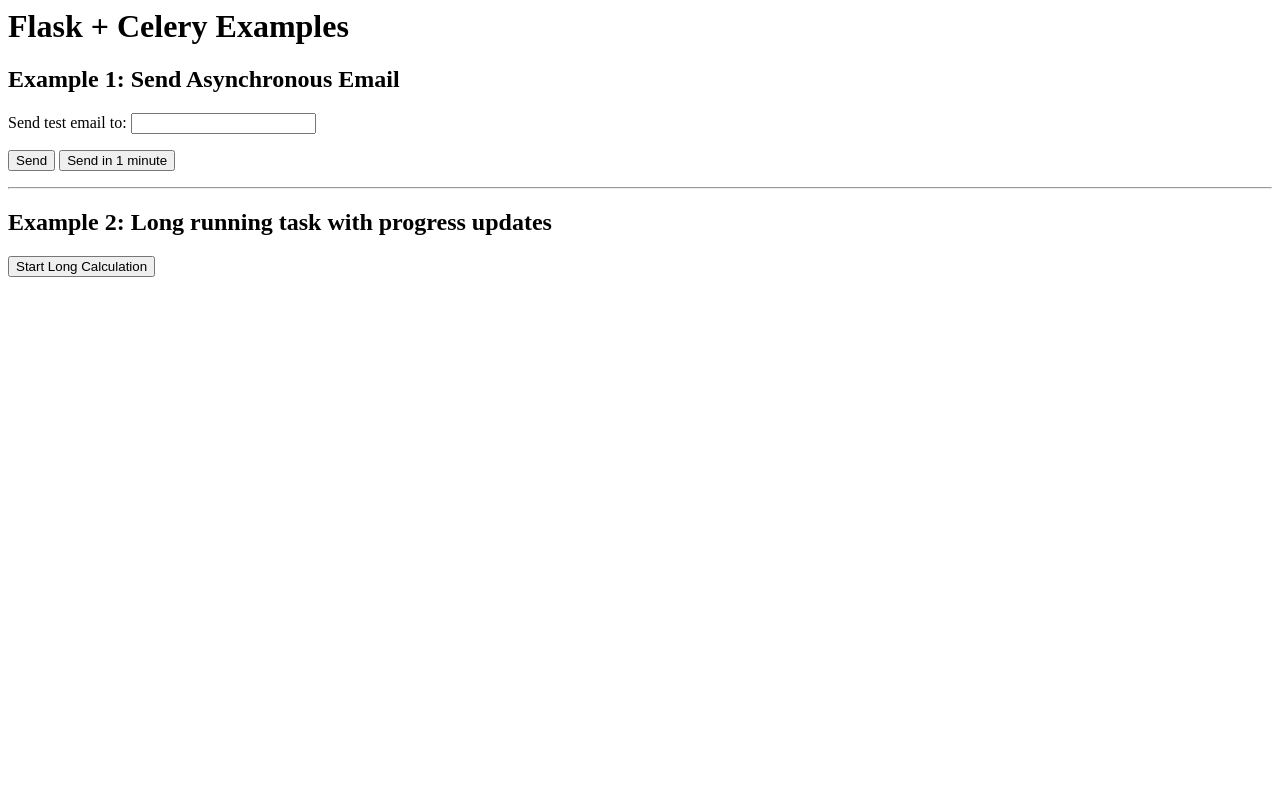
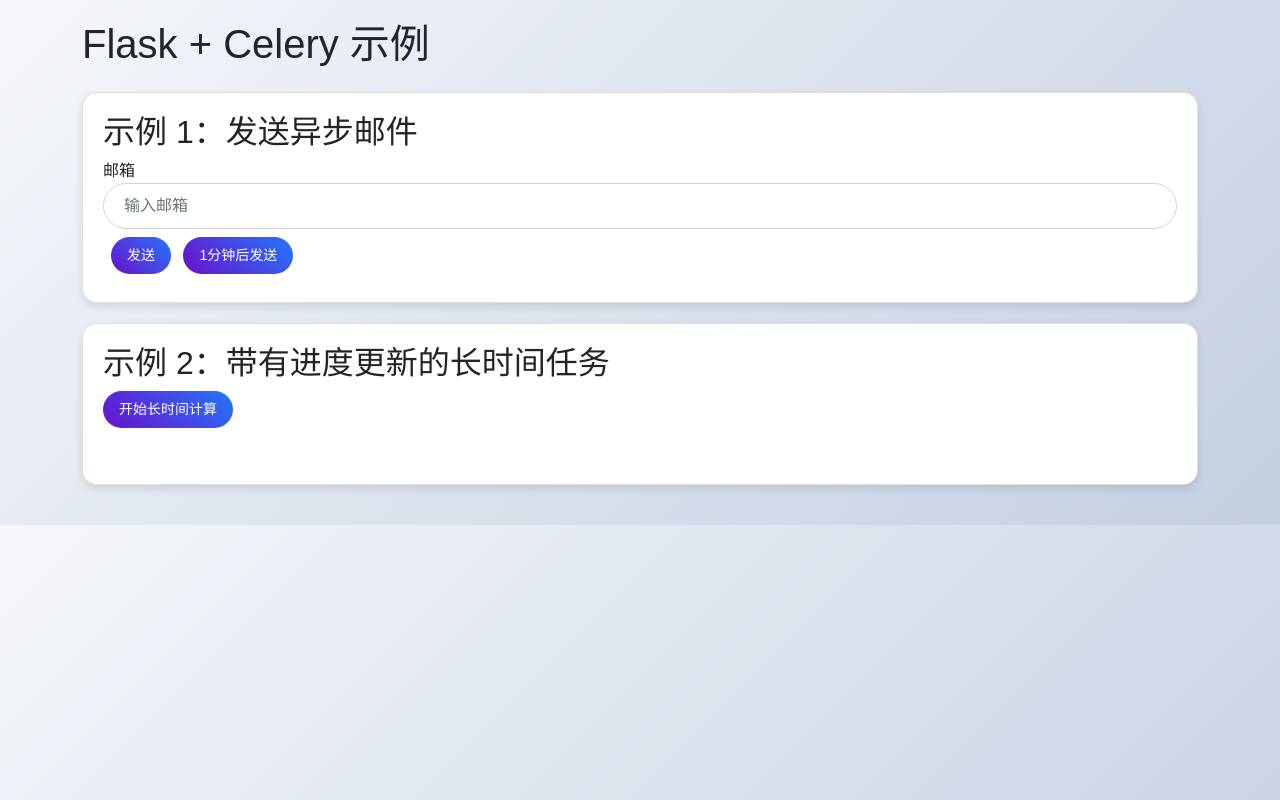
Before and after one commit to xcgx/flask-celery-example, a Flask app: page / in a window 1280 px wide. Run offline with Flask 3, Linux system fonts and the light colour scheme; some libraries are stand-ins or nearby versions.

Commit message:
Update index.html

```diff
--- a/templates/index.html
+++ b/templates/index.html
@@ -1,83 +1,141 @@
-<html>
+<!DOCTYPE html>
+<html lang="zh-CN">
 <head>
-    <title>Flask + Celery Examples</title>
+    <meta charset="UTF-8">
+    <meta name="viewport" content="width=device-width, initial-scale=1.0">
+    <title>Flask + Celery 示例</title>
+    <!-- Bootstrap CSS -->
+    <link href="https://stackpath.bootstrapcdn.com/bootstrap/5.1.3/css/bootstrap.min.css" rel="stylesheet">
+    <!-- Custom CSS -->
     <style>
-        .progress {
-            width: 100%;
-            text-align: center;
+        body {
+            background: linear-gradient(135deg, #f5f7fa, #c3cfe2);
+            padding: 20px;
+            font-family: 'Arial', sans-serif;
+        }
+        .card {
+            border-radius: 15px;
+            box-shadow: 0 4px 8px rgba(0, 0, 0, 0.1);
+            background: #fff;
+            transition: transform 0.3s;
+            margin-bottom: 20px; /* 增加卡片之间的间距 */
+        }
+        .card:hover {
+            transform: translateY(-10px);
+        }
+        .card-body {
+            padding: 20px; /* 增加卡片内容的内边距 */
+        }
+        .progress-container {
+            margin-top: 20px;
+        }
+        .progress-bar {
+            background-color: #28a745;
+            transition: width 0.4s ease;
+        }
+        .btn-modern {
+            background: linear-gradient(45deg, #6a11cb, #2575fc);
+            border: none;
+            color: white;
+            padding: 8px 16px;
+            font-size: 14px;
+            border-radius: 25px;
+            transition: background 0.3s;
+        }
+        .btn-modern:hover {
+            background: linear-gradient(45deg, #2575fc, #6a11cb);
+        }
+        .form-control-modern {
+            border-radius: 25px;
+            border: 1px solid #ced4da;
+            padding: 10px 20px;
+            transition: border-color 0.3s;
+        }
+        .form-control-modern:focus {
+            border-color: #6a11cb;
+            box-shadow: 0 0 8px rgba(106, 17, 203, 0.2);
         }
     </style>
 </head>
 <body>
-    <h1>Flask + Celery Examples</h1>
-    <h2>Example 1: Send Asynchronous Email</h2>
+    <div class="container">
+        <h1 class="mb-4">Flask + Celery 示例</h1>
+
+        <div class="card">
+            <div class="card-body">
+                <h2 class="card-title">示例 1：发送异步邮件</h2>
                 {% for message in get_flashed_messages() %}
-    <p style="color: red;">{{ message }}</p>
+                <p class="text-danger">{{ message }}</p>
                 {% endfor %}
-    <form method="POST">
-      <p>Send test email to: <input type="text" name="email" value="{{ email }}"></p>
-      <input type="submit" name="submit" value="Send">
-      <input type="submit" name="submit" value="Send in 1 minute">
+                <form method="POST" class="form-inline">
+                    <div class="form-group mb-2">
+                        <label for="email" class="sr-only">邮箱</label>
+                        <input type="text" class="form-control form-control-modern" id="email" name="email" placeholder="输入邮箱" value="{{ email }}">
+                    </div>
+                    <button type="submit" name="submit" value="Send" class="btn btn-modern mx-2 mb-2">发送</button>
+                    <button type="submit" name="submit" value="Send in 1 minute" class="btn btn-modern mb-2">1分钟后发送</button>
                 </form>
-    <hr>
-    <h2>Example 2: Long running task with progress updates</h2>
-    <!--<button onclick="start_long_task();">Start Long Calculation</button><br><br>-->
-    <button id="start-bg-job">Start Long Calculation</button><br><br>
-    <div id="progress"></div>
+            </div>
+        </div>
 
-    <script src="//cdnjs.cloudflare.com/ajax/libs/nanobar/0.2.1/nanobar.min.js"></script>
-    <script src="//cdnjs.cloudflare.com/ajax/libs/jquery/2.1.3/jquery.min.js"></script>
+        <div class="card">
+            <div class="card-body">
+                <h2 class="card-title">示例 2：带有进度更新的长时间任务</h2>
+                <button id="start-bg-job" class="btn btn-modern mb-3">开始长时间计算</button>
+                <div id="progress" class="progress-container"></div>
+            </div>
+        </div>
+    </div>
+
+    <!-- jQuery, Popper.js, and Bootstrap JS -->
+    <script src="https://code.jquery.com/jquery-3.6.0.min.js"></script>
+    <script src="https://cdn.jsdelivr.net/npm/@popperjs/core@2.9.3/dist/umd/popper.min.js"></script>
+    <script src="https://stackpath.bootstrapcdn.com/bootstrap/5.1.3/js/bootstrap.min.js"></script>
     <script>
         function start_long_task() {
-            // add task status elements
-            div = $('<div class="progress"><div></div><div>0%</div><div>...</div><div>&nbsp;</div></div><hr>');
+            // 添加任务状态元素
+            var div = $('<div class="progress"><div class="progress-bar" role="progressbar" style="width: 0%;" aria-valuenow="0" aria-valuemin="0" aria-valuemax="100"></div></div><div>0%</div><div>...</div><div>&nbsp;</div>');
             $('#progress').append(div);
 
-            // create a progress bar
-            var nanobar = new Nanobar({
-                bg: '#44f',
-                target: div[0].childNodes[0]
-            });
-
-            // send ajax POST request to start background job
+            // 发送ajax POST请求以启动后台任务
             $.ajax({
                 type: 'POST',
                 url: '/longtask',
                 success: function(data, status, request) {
-                    status_url = request.getResponseHeader('Location');
-                    update_progress(status_url, nanobar, div[0]);
+                    var status_url = request.getResponseHeader('Location');
+                    update_progress(status_url, div);
                 },
                 error: function() {
-                    alert('Unexpected error');
+                    alert('意外错误');
                 }
             });
         }
-        function update_progress(status_url, nanobar, status_div) {
-            // send GET request to status URL
+
+        function update_progress(status_url, status_div) {
+            // 发送GET请求到状态URL
             $.getJSON(status_url, function(data) {
-                // update UI
-                percent = parseInt(data['current'] * 100 / data['total']);
-                nanobar.go(percent);
-                $(status_div.childNodes[1]).text(percent + '%');
-                $(status_div.childNodes[2]).text(data['status']);
+                // 更新UI
+                var percent = parseInt(data['current'] * 100 / data['total']);
+                $(status_div.find('.progress-bar')).css('width', percent + '%').attr('aria-valuenow', percent);
+                $(status_div[1]).text(percent + '%');
+                $(status_div[2]).text(data['status']);
                 if (data['state'] != 'PENDING' && data['state'] != 'PROGRESS') {
                     if ('result' in data) {
-                        // show result
-                        $(status_div.childNodes[3]).text('Result: ' + data['result']);
+                        // 显示结果
+                        $(status_div[3]).text('结果: ' + data['result']);
+                    } else {
+                        // 发生意外情况
+                        $(status_div[3]).text('结果: ' + data['state']);
                     }
-                    else {
-                        // something unexpected happened
-                        $(status_div.childNodes[3]).text('Result: ' + data['state']);
-                    }
-                }
-                else {
-                    // rerun in 2 seconds
+                } else {
+                    // 2秒后重新运行
                     setTimeout(function() {
-                        update_progress(status_url, nanobar, status_div);
+                        update_progress(status_url, status_div);
                     }, 2000);
                 }
             });
         }
+
         $(function() {
             $('#start-bg-job').click(start_long_task);
         });
```
Lines whose indentation alone changed are shown as unchanged.
